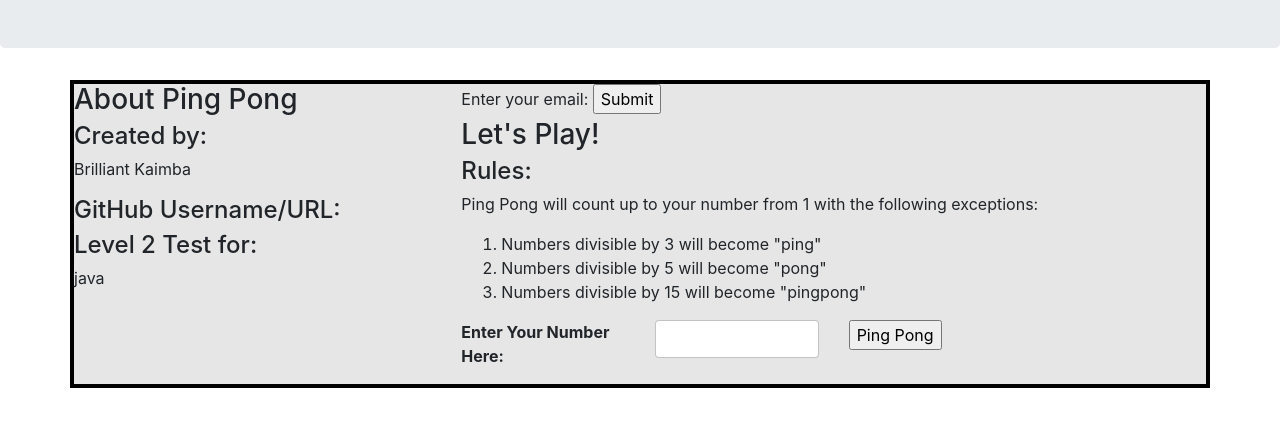
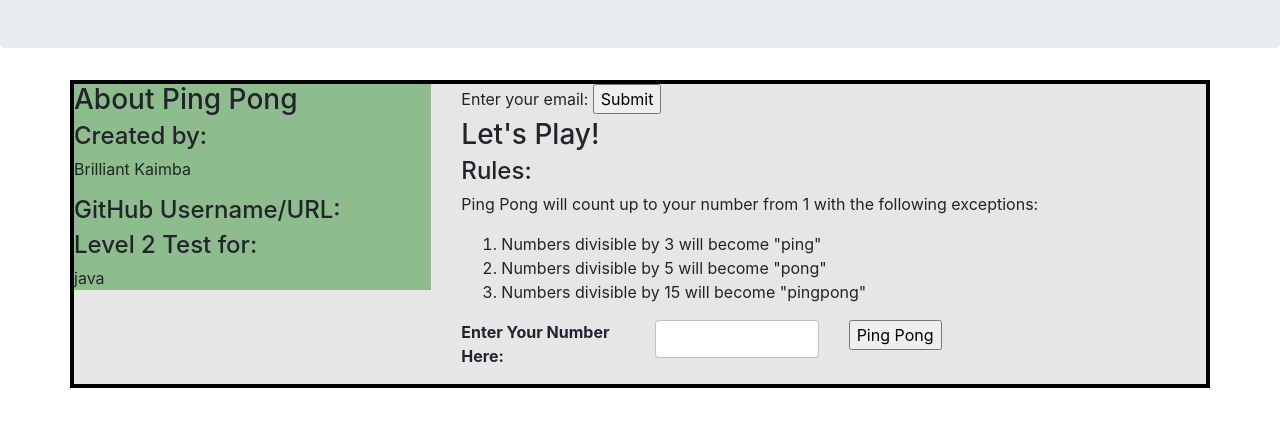
Before and after one commit to BrilliantGrant/pingpong, a plain HTML site: page index.html in a window 1280 px wide. Shown: the part 132-558 px from the top of the page. Drawn offline with Linux system fonts and the light colour scheme; a script that the page names is missing.

Commit message:
Add background-color to styles.css

```diff
--- a/css/styles.css
+++ b/css/styles.css
@@ -10,4 +10,5 @@
 
 #sidebar{
 	margin: 0;
+	background-color: #8FBC8E;
 }
```
